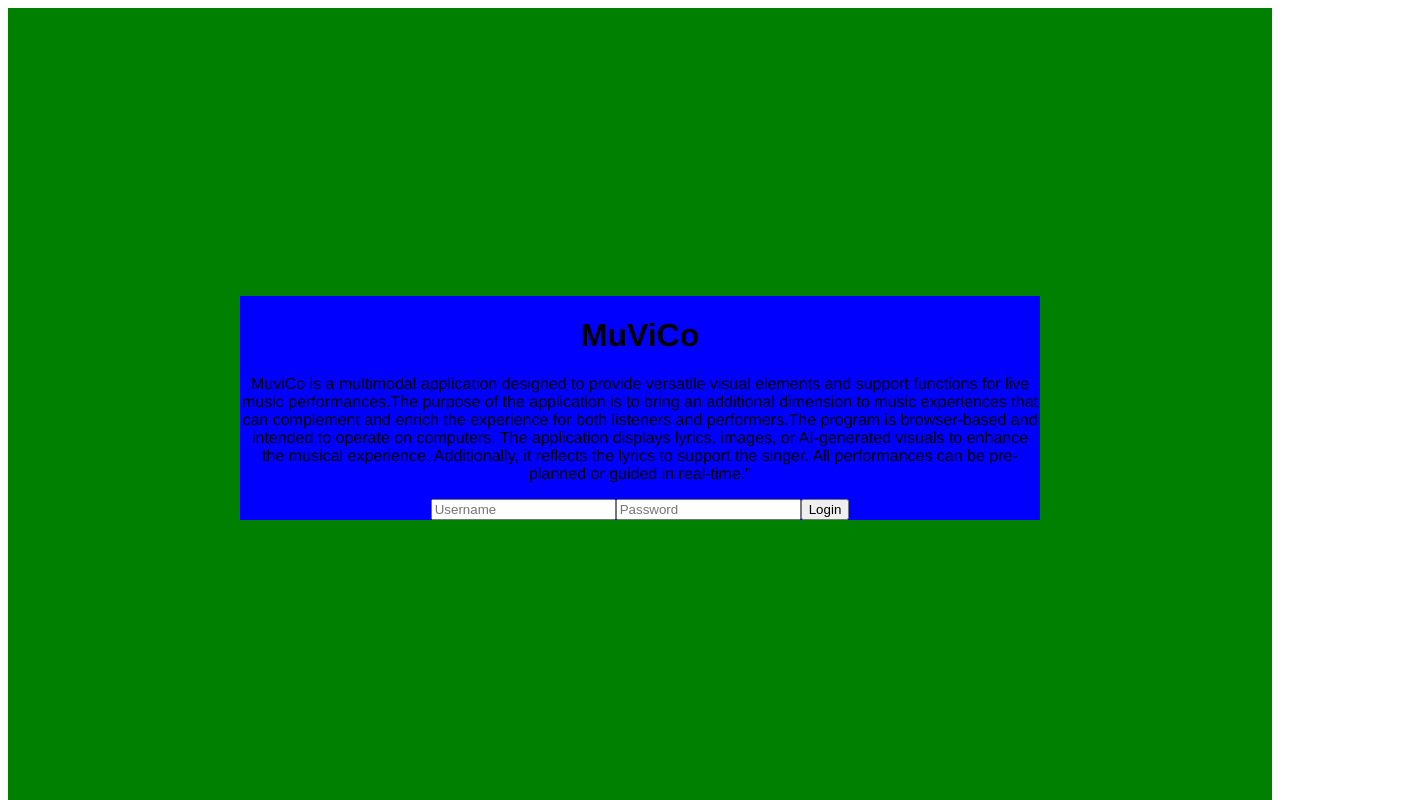
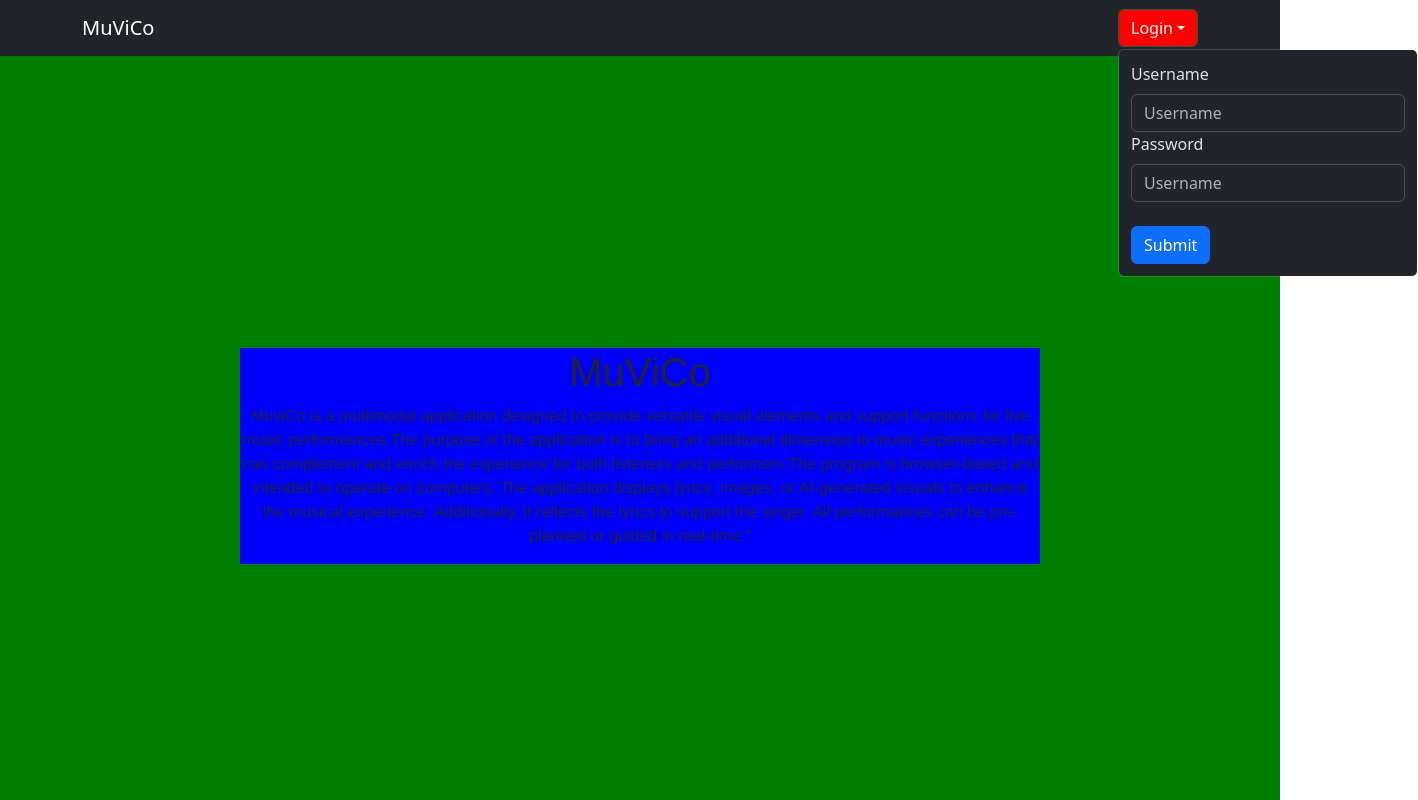
Before and after one commit to MuViCo/MuViCo, a React (Vite) app: page / in a window 1280 px wide. Both pictures are taken after a click on the button "Login". Shown: the top 800 px of the page, 1418 px wide, since content can reach past the window. Built offline with nearby package versions, Linux system fonts and the light colour scheme; no server answers.

Commit message:
changes to file/folder structure and created a navbar and dropdown login

```diff
--- a/src/client/App.jsx
+++ b/src/client/App.jsx
@@ -1,21 +1,11 @@
-import Login from "./components/Login";
-import loginService from "./services/login";
+import FrontPage from './components/frontpage'
 
 const App = () => {
-  const handleLogin = async (username, password) => {
-    try {
-      const user = await loginService.login({ username, password });
-      console.log(user);
-    } catch (e) {
-      console.log(e);
-    }
-  };
-
   return (
     <div>
-      <Login handleLogin={handleLogin} />
+      <FrontPage />
     </div>
-  );
-};
+  )
+}
 
-export default App;
+export default App
--- a/src/client/components/Login.jsx
+++ /dev/null
@@ -1,55 +0,0 @@
-import { Form, Formik, Field } from "formik";
-
-const initialValues = {
-  username: "",
-  password: "",
-};
-
-const LoginForm = () => (
-  <Form>
-    <Field type="text" name="username" placeholder="Username" />
-    <Field type="password" name="password" placeholder="Password" />
-    <button type="submit">Login</button>
-  </Form>
-);
-
-const Login = ({ handleLogin }) => {
-  const onSubmit = (values) => {
-    handleLogin(values.username, values.password);
-  };
-  const pageStyle = {
-    textAlign: "center",
-    backgroundColor: "blue",
-    maxWidth: "50em",
-  };
-  const bodystyle = {
-    margin: "auto",
-    maxWidth: "100em",
-    fontFamily: "'Helvetica','Arial','sans-serif'",
-    backgroundColor: "green",
-    height: "100vh",
-    display: "flex",
-    flexDirection: "column",
-    alignItems: "center",
-    justifyContent: "center",
-  };
-
-
-  return (
-    <div style={bodystyle}>
-      <div style={pageStyle}>
-        <h1>MuViCo</h1>
-        <p>MuviCo is a multimodal application designed to provide versatile visual elements and support functions for live music performances.The purpose of the application is to bring an additional dimension to music experiences that can complement and enrich the experience for both listeners and performers.The program is browser-based and intended to operate on computers.
-The application displays lyrics, images, or AI-generated visuals to enhance the musical experience. Additionally, it reflects the lyrics to support the singer. All performances can be pre-planned or guided in real-time."
-        </p>
-
-        <Formik initialValues={initialValues} onSubmit={onSubmit}>
-          {() => <LoginForm />}
-        </Formik>
-
-      </div>
-    </div>
-  );
-};
-
-export default Login;
--- /dev/null
+++ b/src/client/components/frontpage/Body.jsx
@@ -0,0 +1,38 @@
+const Body = () => {
+  const pageStyle = {
+    textAlign: "center",
+    backgroundColor: "blue",
+    maxWidth: "50em",
+  }
+  const bodystyle = {
+    margin: "auto",
+    maxWidth: "100em",
+    fontFamily: "'Helvetica','Arial','sans-serif'",
+    backgroundColor: "green",
+    height: "100vh",
+    display: "flex",
+    flexDirection: "column",
+    alignItems: "center",
+    justifyContent: "center",
+  }
+  return (
+    <div style={bodystyle}>
+      <div style={pageStyle}>
+        <h1>MuViCo</h1>
+        <p>
+          MuviCo is a multimodal application designed to provide versatile
+          visual elements and support functions for live music performances.The
+          purpose of the application is to bring an additional dimension to
+          music experiences that can complement and enrich the experience for
+          both listeners and performers.The program is browser-based and
+          intended to operate on computers. The application displays lyrics,
+          images, or AI-generated visuals to enhance the musical experience.
+          Additionally, it reflects the lyrics to support the singer. All
+          performances can be pre-planned or guided in real-time."
+        </p>
+      </div>
+    </div>
+  )
+}
+
+export default Body
--- /dev/null
+++ b/src/client/components/frontpage/Login.jsx
@@ -0,0 +1,48 @@
+import { Form, Formik, Field } from "formik"
+import { Form as BootstrapForm, Button } from "react-bootstrap"
+
+const initialValues = {
+  username: "",
+  password: "",
+}
+
+const LoginForm = () => (
+  <Form>
+    <BootstrapForm.Group>
+      <BootstrapForm.Label>Username</BootstrapForm.Label>
+      <Field
+        type="text"
+        name="username"
+        placeholder="Username"
+        as={BootstrapForm.Control}
+      />
+    </BootstrapForm.Group>
+    <BootstrapForm.Group>
+      <BootstrapForm.Label>Password</BootstrapForm.Label>
+      <Field
+        type="password"
+        name="password"
+        placeholder="Username"
+        as={BootstrapForm.Control}
+      />
+    </BootstrapForm.Group>
+    <br />
+    <Button variant="primary" type="submit">
+      Submit
+    </Button>
+  </Form>
+)
+
+const Login = ({ handleLogin }) => {
+  const onSubmit = (values) => {
+    handleLogin(values.username, values.password)
+  }
+
+  return (
+    <Formik initialValues={initialValues} onSubmit={onSubmit}>
+      {() => <LoginForm />}
+    </Formik>
+  )
+}
+
+export default Login
--- /dev/null
+++ b/src/client/components/frontpage/NavBar.jsx
@@ -0,0 +1,39 @@
+import Container from "react-bootstrap/Container"
+import Navbar from "react-bootstrap/Navbar"
+import { Dropdown } from "react-bootstrap"
+
+import Login from "./Login"
+import loginService from "../../services/login"
+
+const ColorSchemesExample = () => {
+  const handleLogin = async (username, password) => {
+    try {
+      const user = await loginService.login({ username, password })
+      console.log(user)
+    } catch (e) {
+      console.log(e)
+    }
+  }
+  return (
+    <>
+      <Navbar bg="dark" data-bs-theme="dark">
+        <Container>
+          <Navbar.Brand>MuViCo</Navbar.Brand>
+          <Dropdown>
+            <Dropdown.Toggle
+              variant="success"
+              style={{ backgroundColor: "red" }}
+            >
+              Login
+            </Dropdown.Toggle>
+            <Dropdown.Menu style={{ padding: ".75rem", width: "300px" }}>
+              <Login handleLogin={handleLogin} />
+            </Dropdown.Menu>
+          </Dropdown>
+        </Container>
+      </Navbar>
+    </>
+  )
+}
+
+export default ColorSchemesExample
--- /dev/null
+++ b/src/client/components/frontpage/index.jsx
@@ -0,0 +1,15 @@
+import Login from "./Login"
+import Body from "./Body"
+import loginService from "../../services/login"
+import NavBar from "./NavBar"
+
+const FrontPage = () => {
+  return (
+    <>
+      <NavBar />
+      <Body />
+    </>
+  )
+}
+
+export default FrontPage
```
Also changed, not shown: src/main.jsx (+4 -3 lines).
